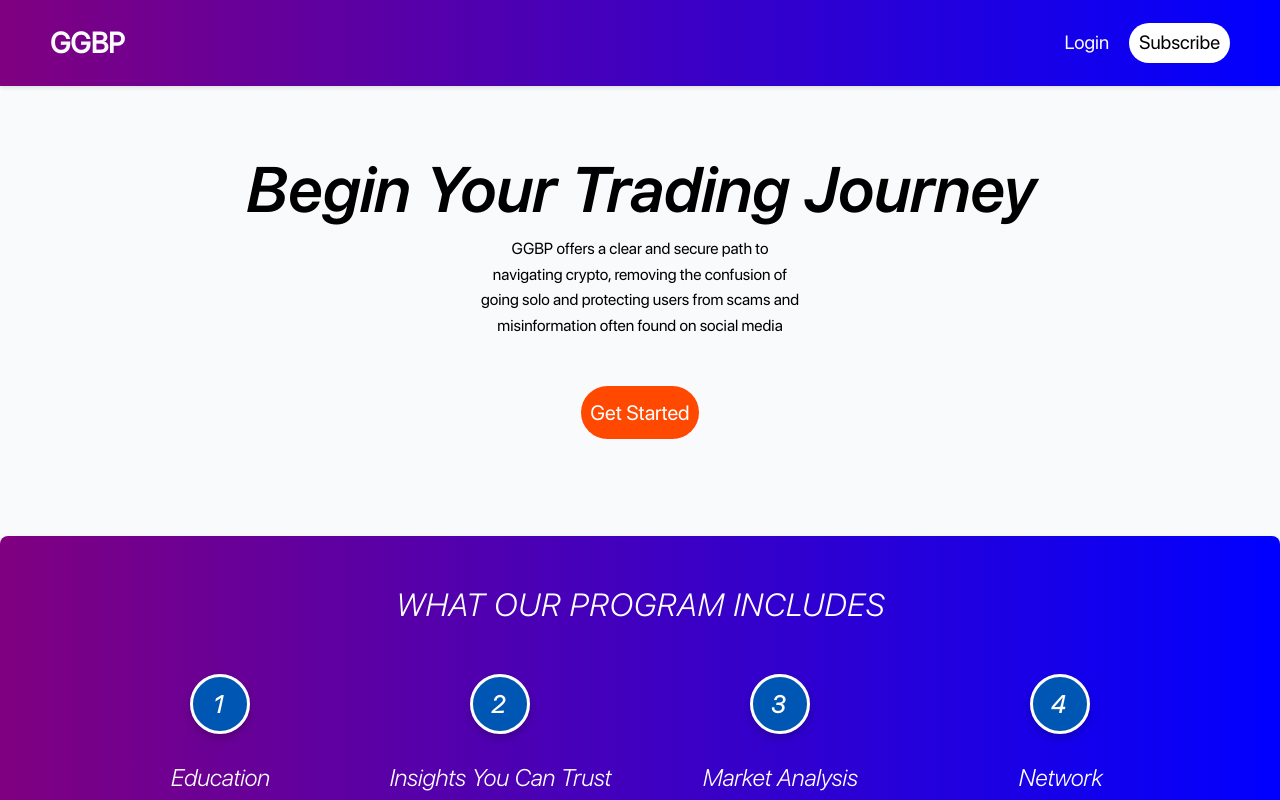
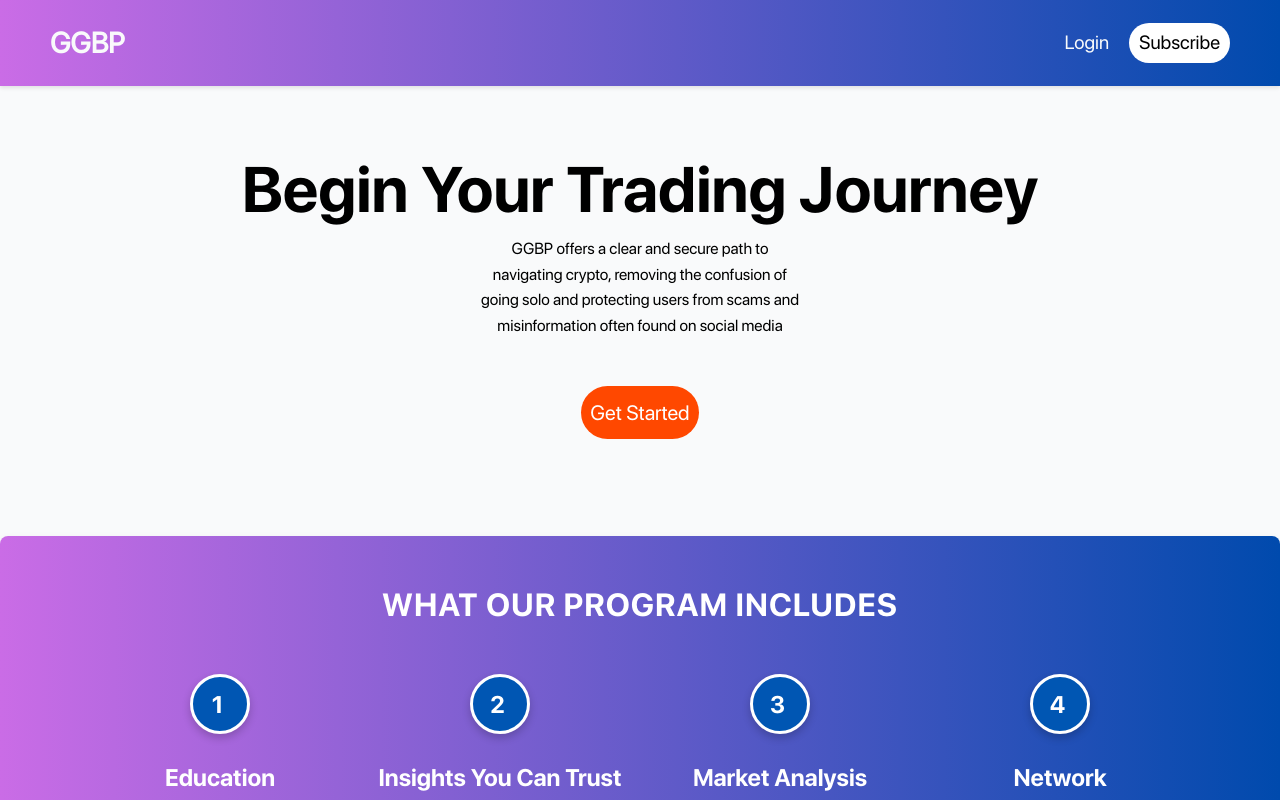
Before and after one commit to 16heere/ggbp, a React (Create React App) app in the folder client/: page / in a window 1280 px wide. Built offline with nearby package versions, Linux system fonts and the light colour scheme; no server answers; a web font is replaced by a local one.

Commit message:
changed colour and font family

```diff
--- a/client/src/styles.css
+++ b/client/src/styles.css
@@ -1,9 +1,4 @@
 @import url("https://fonts.googleapis.com/css2?family=Lora:ital,wght@0,400..700;1,400..700&family=Montserrat:ital,wght@0,100..900;1,100..900&family=Playfair+Display:ital,wght@0,400..900;1,400..900&family=Poppins:ital,wght@0,100;0,200;0,300;0,400;0,500;0,600;0,700;0,800;0,900;1,100;1,200;1,300;1,400;1,500;1,600;1,700;1,800;1,900&display=swap");
-@font-face {
-    font-family: "SFPROLIGHT";
-    src: url("../public/fonts/SFPRODISPLAYLIGHTITALIC.OTF") format("opentype");
-}
-
 @font-face {
     font-family: "SFPROREG";
     src: url("../public/fonts/SFPRODISPLAYREGULAR.OTF") format("opentype");
@@ -11,8 +6,7 @@
 
 @font-face {
     font-family: "SFPROBOLD";
-    src: url("../public/fonts/SFPRODISPLAYSEMIBOLDITALIC.OTF")
-        format("opentype");
+    src: url("../public/fonts/SFPRODISPLAYBOLD.OTF") format("opentype");
 }
 
 * {
@@ -58,7 +52,7 @@ h1 {
 h2,
 h3,
 h4 {
-    font-family: "SFPROLIGHT";
+    font-family: "SFPROBOLD";
 }
 
 /* Navbar */
@@ -69,8 +63,8 @@ h4 {
     align-items: center;
     background: linear-gradient(
         to right,
-        purple,
-        blue
+        rgba(202, 108, 230, 255),
+        rgba(0, 74, 173, 255)
     ); /* Blue to purple gradient */
     color: #f9fafb; /* Light text */
     padding: 15px 50px;
@@ -137,7 +131,11 @@ h4 {
 /* Footer */
 .footer {
     height: auto;
-    background: linear-gradient(to right, purple, blue); /* Vibrant indigo */
+    background: linear-gradient(
+        to right,
+        rgba(202, 108, 230, 255),
+        rgba(0, 74, 173, 255)
+    ); /* Vibrant indigo */
     color: #f9fafb;
     text-align: center;
     padding: 15px 0;
@@ -234,7 +232,7 @@ form button:hover {
     margin-bottom: 20px;
 }
 .course-progress-title {
-    color: purple;
+    color: rgba(202, 108, 230, 255);
 }
 
 progress {
@@ -249,11 +247,19 @@ progress::-webkit-progress-bar {
 }
 
 progress::-webkit-progress-value {
-    background: linear-gradient(to right, purple, blue);
+    background: linear-gradient(
+        to right,
+        rgba(202, 108, 230, 255),
+        rgba(0, 74, 173, 255)
+    );
 }
 
 progress::-moz-progress-bar {
-    background: linear-gradient(to right, purple, blue);
+    background: linear-gradient(
+        to right,
+        rgba(202, 108, 230, 255),
+        rgba(0, 74, 173, 255)
+    );
 }
 
 /* Subscription Page */
@@ -659,8 +665,8 @@ video {
     padding: 50px 20px;
     background: linear-gradient(
         to right,
-        purple,
-        blue
+        rgba(202, 108, 230, 255),
+        rgba(0, 74, 173, 255)
     ); /* Blue to purple gradient */
     color: #ffffff;
     min-height: 450px;
@@ -1001,7 +1007,12 @@ hr {
 }
 
 .video-list .video-item.active {
-    background-color: purple; /* Darker blue for active video */
+    background-color: rgba(
+        202,
+        108,
+        230,
+        255
+    ); /* Darker blue for active video */
     color: white;
 }
 
```
Also changed, not shown: client/public/fonts/SFPRODISPLAYBOLD.OTF (added).
